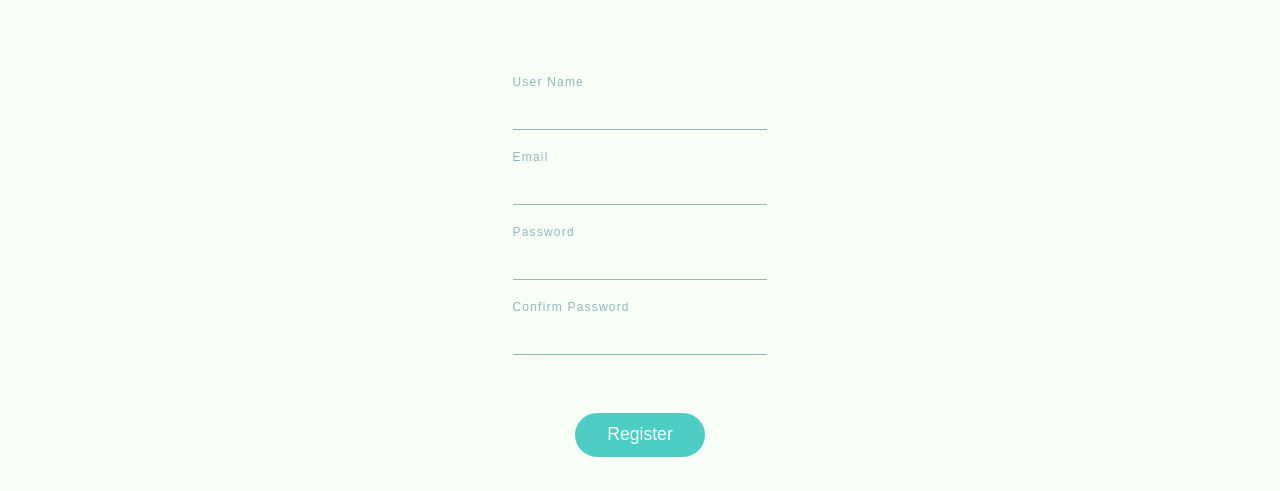
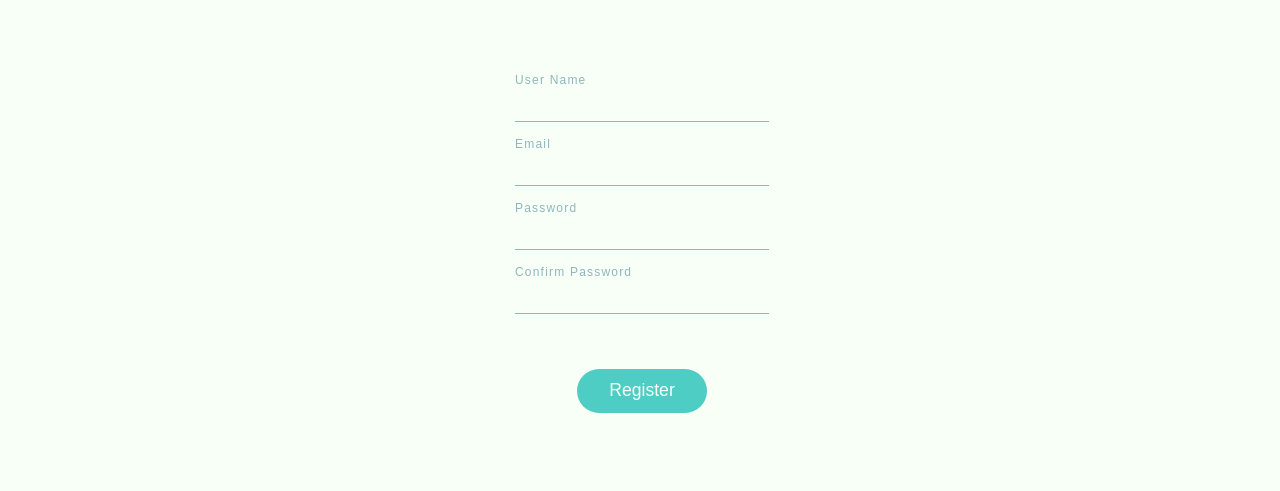
Before and after one commit to joycejoyce/HabitTracker, a React (Create React App) app in the folder source codes/scripts/: page /Register in a window 1280 px wide. Shown: the part 134-625 px from the top of the page. Built offline with nearby package versions, Linux system fonts and the light colour scheme; no server answers; grey boxes are pictures that could not be loaded; the HTML template or start-up script is replaced by a standard one; what aws-amplify would draw is missing.

Commit message:
feat: Complete styling component: Register

```diff
--- a/source codes/scripts/src/view/components/Field.js
+++ b/source codes/scripts/src/view/components/Field.js
@@ -8,6 +8,7 @@ class Field extends Component {
     const onChange = this.props.onChange;
     return (
       <div className="field">
+        <FormErrors errors={errors} />
         <label className="field__label" htmlFor={name}>{label}</label>
         <input className="field__input"
           type={type}
@@ -15,7 +16,6 @@ class Field extends Component {
           name={name}
           value={value}
           onChange={(e) => onChange(e)} />
-        <FormErrors errors={errors} />
       </div>
     );
   }
--- a/source codes/scripts/src/view/components/Register.js
+++ b/source codes/scripts/src/view/components/Register.js
@@ -130,7 +130,7 @@ class RegisterForm extends Component {
     const fields = this.state.fields;
     return (
       <form className="registerForm">
-        <FormErrors className="registerForm__fromErrors" errors={this.state.errors} />
+        <FormErrors errors={this.state.errors} />
         <div className="registerForm__fields">
           <Field ctrl={fields.username} onChange={onChange} />
           <Field ctrl={fields.email} onChange={onChange} />
--- a/source codes/scripts/src/view/util/FormErrors.js
+++ b/source codes/scripts/src/view/util/FormErrors.js
@@ -4,11 +4,11 @@ function FormErrors(props) {
   const errors = props.errors;
   const styles = getStyles(errors);
   return (
-    <div className="form-errors" style={styles}>
+    <div className="formErrors" style={styles}>
       { Object.keys(errors).map(key =>
-        <div className="error" key={key}>
-          <img src="../../assets/warning.svg" alt="warning" />
-          <div className="msg">{errors[key]}</div>
+        <div className="formErrors__errors" key={key}>
+          <img className="formErrors__errors__img" src="../../assets/warning.svg" alt="warning" />
+          <div className="formErrors__errors__msg">{errors[key]}</div>
         </div>
       )}
     </div>
--- a/source codes/styles/index.scss
+++ b/source codes/styles/index.scss
@@ -231,11 +231,8 @@ body {
 
 .field {
   margin: 15px auto;
-  display: flex;
-  flex-flow: column wrap;
-  width: 255px;
-  height: 60px;
-  justify-content: space-around;
+  display: grid;
+  grid-template-columns: 1fr;
   &__label {
     font-size: .75em;
     color: $primaryLight2;
@@ -253,12 +250,28 @@ body {
       outline: none;
     }
   }
+  .formErrors {
+    margin-top: 5px;
+    &__errors {
+      display: flex;
+      &__img {
+        width: 16px;
+        margin-right: .2em;
+      }
+      &__msg {
+        font-size: .88em;
+        color: $red;
+      }
+    }
+  }
 }
 
 .registerForm {
   display: flex;
   flex-flow: column wrap;
   justify-content: space-around;
+  width: 250px;
+  margin: 0 auto;
   &__submit {
     @include btn(130px, 44px, $primaryLight1, $green);
     margin: 40px auto 0 auto;
```
Also changed, not shown: 1 other file (tests, documents, lock files or other folders).
